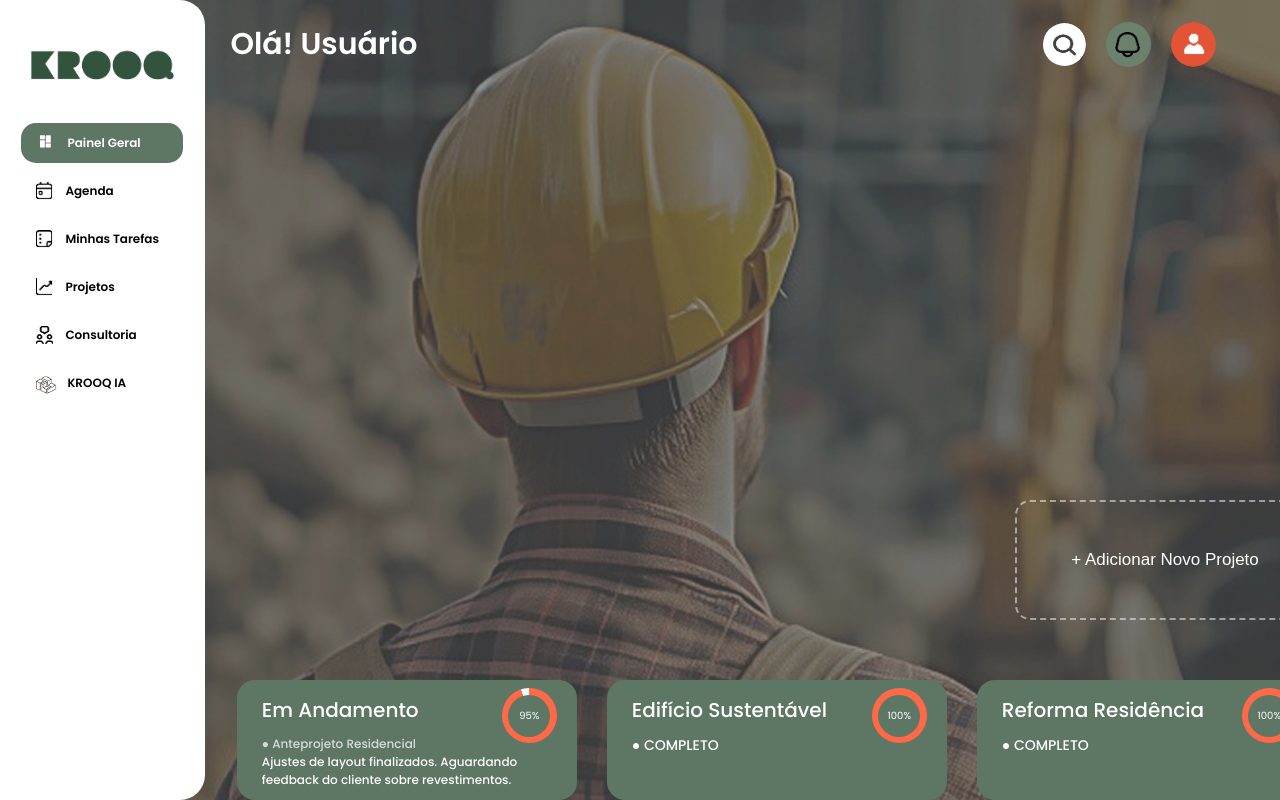
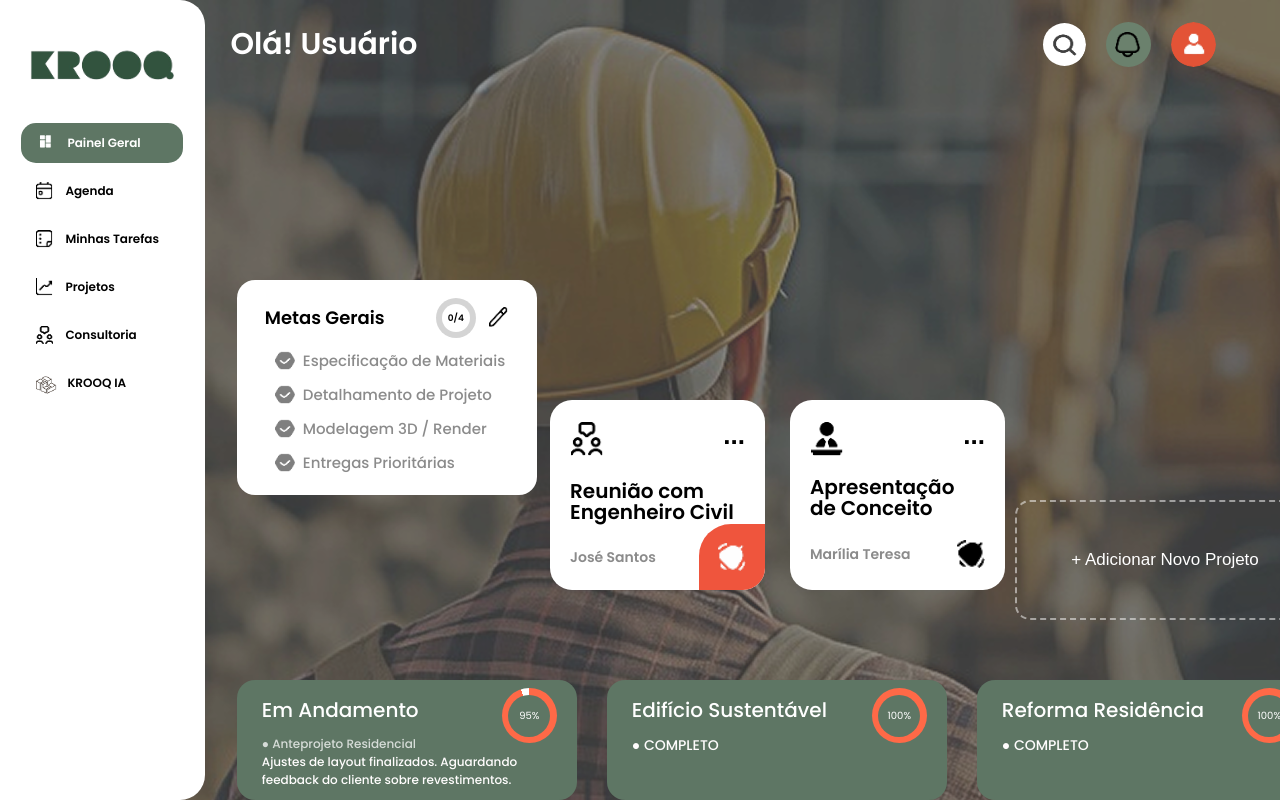
Before and after one commit to KROOQOFC/Front-End-KROOQ, a React (Vite) app in the folder krooq/: page /CentralProfissional in a window 1280 px wide. Built offline with nearby package versions, Linux system fonts and the light colour scheme.

Commit message:
Resolução de todos os conflitos causados pelo gabriel, Central do profissional

```diff
--- a/krooq/src/components/MetasGerais/MetasGerais.css
+++ b/krooq/src/components/MetasGerais/MetasGerais.css
@@ -5,9 +5,9 @@
   border-radius: 18px;
   padding: 18px 28px;
   box-sizing: border-box;
-  margin-left: 18%;
+  margin-left: 18.5%;
   position: fixed;
-  top: 340px;
+  top: 280px;
 }
 
 .TopoMetas {
--- a/krooq/src/components/MetodoProfissionais/MetodoProfissionais.jsx
+++ b/krooq/src/components/MetodoProfissionais/MetodoProfissionais.jsx
@@ -1,5 +1,5 @@
 import "./MetodoProfissionais.css";
-import MetodoImagem from "../../assets/dashboard-Krooq.png.png";
+import MetodoImagem from "../../assets/dashboard-Krooq.png";
 
 function MetodoProfissionais() {
   const etapas = [
--- a/krooq/src/components/ProcessoCentral/ProcessoCentral.css
+++ b/krooq/src/components/ProcessoCentral/ProcessoCentral.css
@@ -1,9 +1,9 @@
 .CardProcesso {
-  width: 180px;
-  height: 150px;
+  width: 215px;
+  height: 190px;
   background-color: #ffffff;
   border-radius: 22px;
-  padding: 20px 22px;
+  padding: 22px 20px;
   box-sizing: border-box;
   display: flex;
   flex-direction: column;
@@ -20,8 +20,8 @@
 }
 
 .IconeTopoProcesso {
-  width: 30px;
-  height: 30px;
+  width: 34px;
+  height: 34px;
   object-fit: contain;
 }
 
@@ -36,7 +36,7 @@
 }
 
 .TituloProcesso {
-  font-size: 16px;
+  font-size: 20px;
   font-weight: 600;
   line-height: 1.05;
   margin: 0;
@@ -52,7 +52,7 @@
 .RodapeProcesso p {
   margin: 0;
   color: #8b8b8b;
-  font-size: 12px;
+  font-size: 14px;
   font-weight: 600;
 }
 
@@ -60,13 +60,12 @@
   display: flex;
   align-items: center;
   justify-content: center;
-
 }
 
 .StatusLaranja {
-  width: 50px;
-  height: 50px;
-  margin-top: px;
+  width: 66px;
+  height: 66px;
+
   position: absolute;
   right: 0;
   bottom: 0;
@@ -81,7 +80,7 @@
 }
 
 .IconeStatusProcesso {
-  width: 20px;
-  height: 20px;
+  width: 28px;
+  height: 28px;
   object-fit: contain;
 }
--- a/krooq/src/pages/CentralProfissional/CentralProfissional.css
+++ b/krooq/src/pages/CentralProfissional/CentralProfissional.css
@@ -2,7 +2,6 @@
 .conteiner-central-profissional {
     background-image: url("../../assets/FundoCentral.png");
 }
-
 
 .botão-transparente-geral {
     position: relative;
@@ -25,3 +24,11 @@
     font-size: 14px;
     margin-top: 10px;
 }
+.AreaProcessos {
+  position: fixed;
+  top: 50%;
+  left: 550px;
+
+  display: flex;
+  gap: 25px;
+}
--- a/krooq/src/pages/CentralProfissional/CentralProfissional.jsx
+++ b/krooq/src/pages/CentralProfissional/CentralProfissional.jsx
@@ -8,6 +8,8 @@ import SimboloProcesso from "../../assets/SimboloProcesso.png";
 import SimboloProcessoBranco from "../../assets/SimboloProcessoBranco.png";
 import ProcessoIconeComunidade from "../../assets/ProcessoIconeComunidade.png";
 import SimboloIconeExecutivo from "../../assets/SimboloIconeExecutivo.png";
+import MetasGerais from "../../components/MetasGerais/MetasGerais";
+import ProcessoCentral from "../../components/ProcessoCentral/ProcessoCentral";
 
 function CentralProfissional() {
     return (
@@ -17,9 +19,39 @@ function CentralProfissional() {
 <div className="botão-transparente-geral">
     <BotaoTransparenteAdd/>
 </div>
+
+
 <div className="LayoutCentralHeader">
 <CentralHeader/>
 </div>
+
+<MetasGerais titulo="Metas Gerais"
+        metas={[
+          { texto: "Especificação de Materiais", concluida: false },
+          { texto: "Detalhamento de Projeto", concluida: false },
+          { texto: "Modelagem 3D / Render", concluida: false },
+          { texto: "Entregas Prioritárias", concluida: false },
+        ]}/>
+
+   <div className="AreaProcessos">
+        <ProcessoCentral
+  iconeTopo={ProcessoIconeComunidade}
+  titulo="Reunião com Engenheiro Civil"
+  responsavel="José Santos"
+  iconeStatus={SimboloProcessoBranco}
+  destaqueStatus={true}
+  onMenu={() => console.log("Abrir menu")}
+/>
+
+        <ProcessoCentral
+  iconeTopo={SimboloIconeExecutivo}
+  titulo="Apresentação de Conceito"
+  responsavel="Marília Teresa"
+  iconeStatus={SimboloProcesso}
+  destaqueStatus={false}
+  onMenu={() => console.log("Abrir menu")}
+/>
+      </div>
 
 <div className="componentes-projetos-andamento">
 <ProjetosRecentesCards
```
